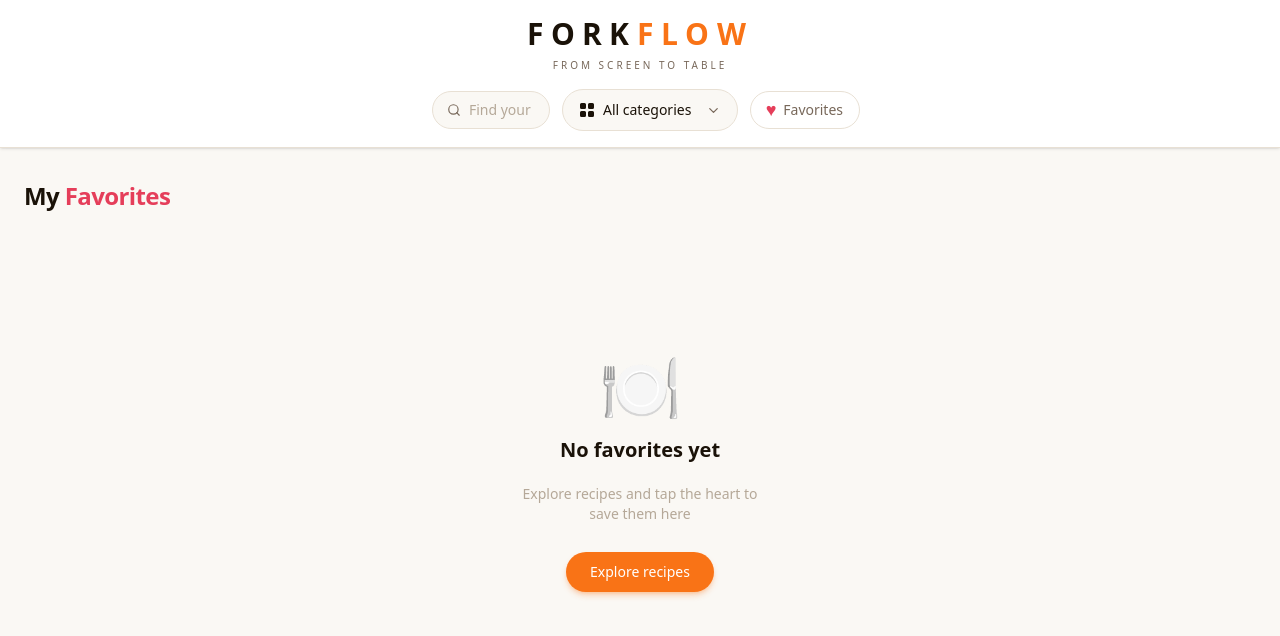
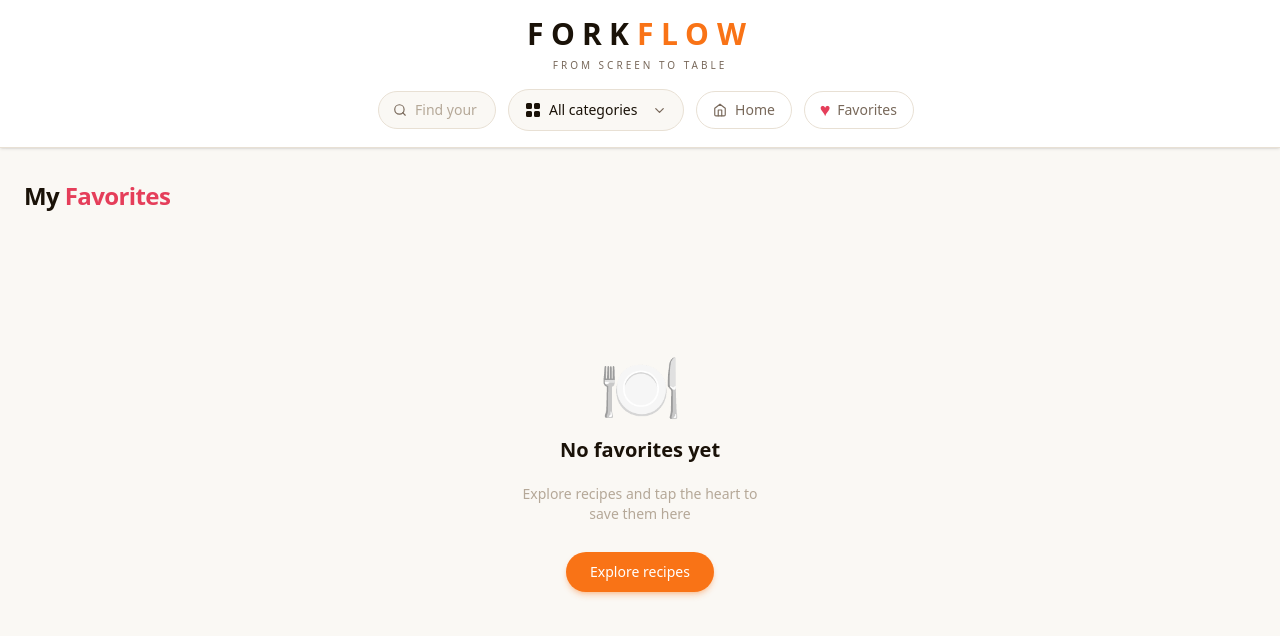
Before and after one commit to pipiDavid/recipe-search-app, a Next.js app: page /favorites in a window 1280 px wide. Shown: the top 636 px of the page. Built offline with nearby package versions, Linux system fonts and the light colour scheme.

Commit message:
feat(my-meals): add styles header and home button

```diff
--- a/app/components/header.tsx
+++ b/app/components/header.tsx
@@ -1,15 +1,17 @@
 'use client'
-import { useRouter } from "next/navigation"
+import { useRouter, usePathname } from "next/navigation"
 import { useState, useEffect } from "react"
 import { useRecipeContext } from "../context/RecipeContext"
 import CategoryDropdown from "./CategoryDropdown"
-import { FiSearch } from "react-icons/fi"
+import { FiSearch, FiHome } from "react-icons/fi"
 
 const TITLE = "ForkFlow"
 
 export default function Header() {
   const { query, setQuery } = useRecipeContext()
   const router = useRouter()
+  const pathname = usePathname()
+  const isHome = pathname === '/'
   const [searchFocused, setSearchFocused] = useState(false)
   const [searchHovered, setSearchHovered] = useState(false)
   const [scrolled, setScrolled] = useState(false)
@@ -64,10 +66,10 @@ export default function Header() {
           {/* Mini logo — slides in when scrolled */}
           <div
             className="overflow-hidden transition-all duration-500 whitespace-nowrap shrink-0"
-            style={{ maxWidth: scrolled ? '76px' : '0', opacity: scrolled ? 1 : 0 }}
+            style={{ maxWidth: scrolled ? '160px' : '0', opacity: scrolled ? 1 : 0 }}
             aria-hidden="true"
           >
-            <span className="text-sm font-bold tracking-widest uppercase">
+            <span className="text-sm font-bold tracking-widest uppercase pr-1">
               <span className="text-[#1a1208]">Fork</span>
               <span className="text-[#f97316]">Flow</span>
             </span>
@@ -102,6 +104,16 @@ export default function Header() {
 
           <CategoryDropdown />
 
+          {!isHome && (
+            <button
+              onClick={() => router.push("/")}
+              className="flex items-center gap-2 text-sm text-[#78685a] hover:text-[#f97316] border border-[#e8e0d4] hover:border-[#f97316] bg-white px-4 py-2 rounded-full transition-all duration-200 hover:shadow-md hover:shadow-[#f97316]/10 group whitespace-nowrap shrink-0"
+            >
+              <FiHome size={14} className="text-[#78685a] group-hover:text-[#f97316] transition-colors duration-200" />
+              <span className="group-hover:tracking-wide transition-all duration-200">Home</span>
+            </button>
+          )}
+
           <button
             onClick={() => router.push("/favorites")}
             className="flex items-center gap-2 text-sm text-[#78685a] hover:text-[#f97316] border border-[#e8e0d4] hover:border-[#f97316] bg-white px-4 py-2 rounded-full transition-all duration-200 hover:shadow-md hover:shadow-[#f97316]/10 group whitespace-nowrap shrink-0"
```
